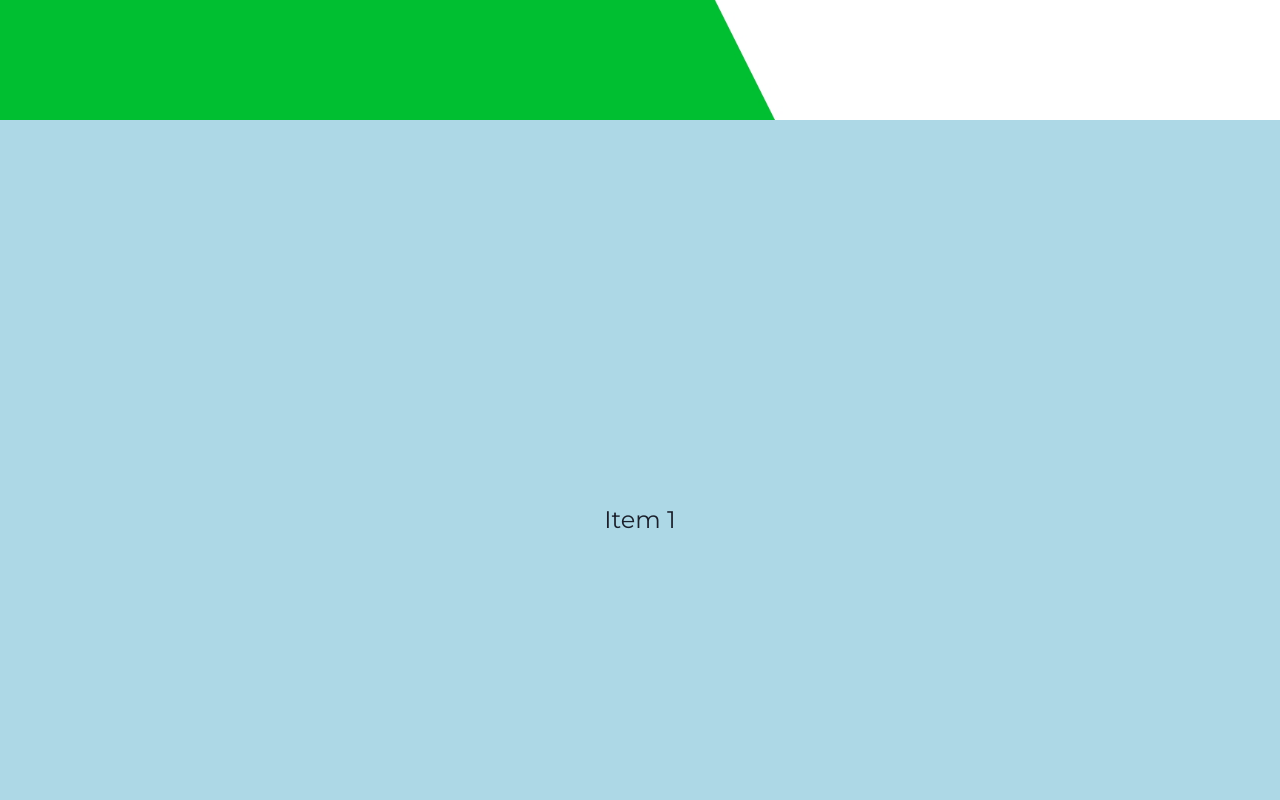
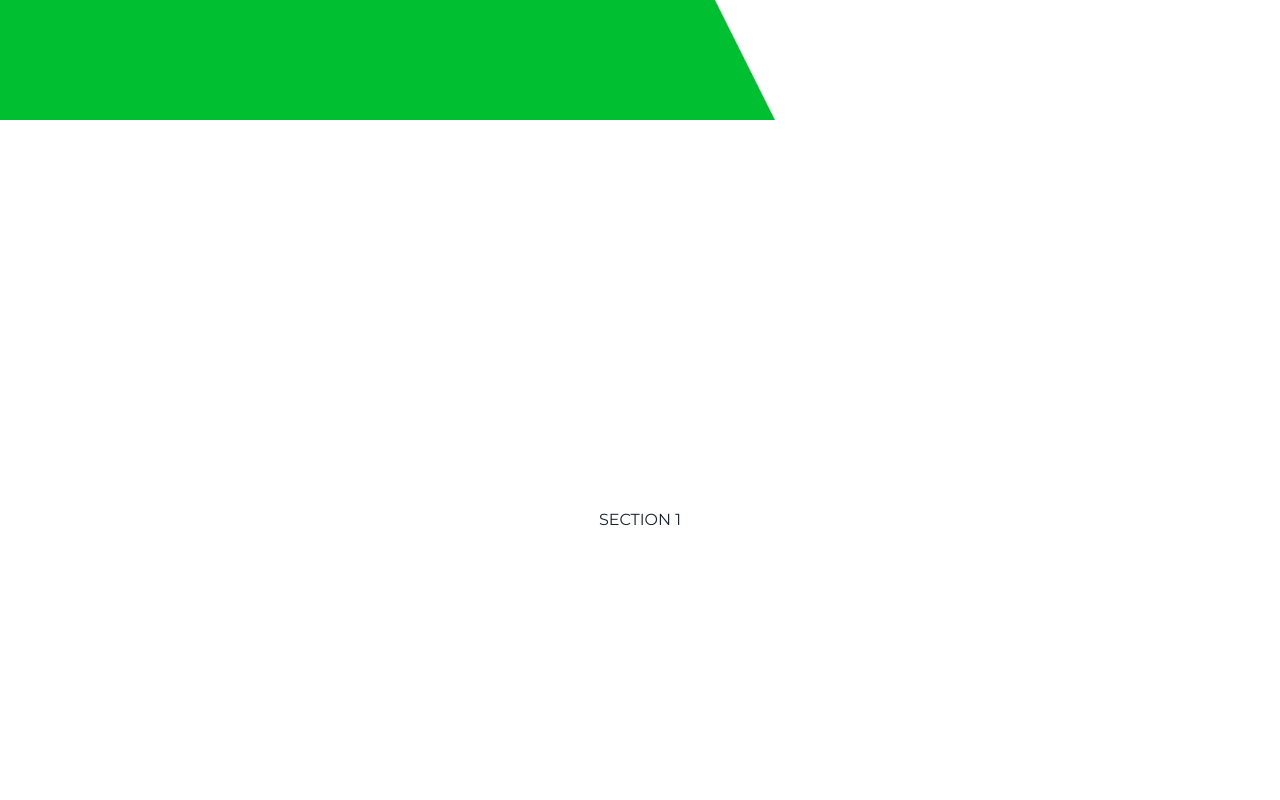
Before and after one commit to tomascodea/WeCann-Web, a Next.js app: page / in a window 1280 px wide. Shown: the part 680-1480 px from the top of the page. Built offline with nearby package versions, Linux system fonts and the light colour scheme.

Commit message:
AGREGA: ScrollSection.

```diff
--- a/app/components/Header.tsx
+++ b/app/components/Header.tsx
@@ -19,6 +19,7 @@ import { ChevronDownIcon, HamburgerIcon } from '@chakra-ui/icons';
 import Image from 'next/image';
 import NextLink from 'next/link';
 import WeCannLogo from '../../public/brand/WeCann.png';
+import WeCannLogoWhite from '../../public/brand/WeCann White.png';
 import Leaf from '../../public/assets/leaf.png';
 import { usePathname } from 'next/navigation';
 
--- /dev/null
+++ b/app/components/Home/ScrollSection.tsx
@@ -0,0 +1,58 @@
+import React, { useRef, useEffect } from "react";
+import { gsap } from "gsap";
+import { ScrollTrigger } from "gsap/dist/ScrollTrigger";
+
+gsap.registerPlugin(ScrollTrigger);
+
+const ScrollSection: React.FC = () => {
+  const sectionRef = useRef<HTMLDivElement | null>(null);
+  const triggerRef = useRef<HTMLDivElement | null>(null);
+
+  useEffect(() => {
+    const pin = gsap.fromTo(
+      sectionRef.current,
+      {
+        translateX: 0,
+      },
+      {
+        translateX: "-300vw",
+        ease: "power1.inOut",
+        duration: 1.5,
+        scrollTrigger: {
+          trigger: triggerRef.current,
+          start: "top top+=50px", // Ajustar el inicio
+          end: "+=400%", // Ajustar el final para mejor precisión
+          scrub: 1.5, // Ajuste de scrub para suavizar
+          pin: true,
+        },
+      }
+    );
+
+    return () => {
+      pin.kill();
+    };
+  }, []);
+
+  return (
+    <section className="scroll-section-outer">
+      <div ref={triggerRef}>
+        <div ref={sectionRef} className="scroll-section-inner">
+          <div className="scroll-section">
+            <h3>Section 1</h3>
+          </div>
+          <div className="scroll-section">
+            <h3>Section 2</h3>
+          </div>
+          <div className="scroll-section">
+            <h3>Section 3</h3>
+          </div>
+          <div className="scroll-section">
+            <h3>Section 4</h3>
+          </div>
+        </div>
+      </div>
+    </section>
+  );
+}
+
+export default ScrollSection;
--- a/app/components/ScrollSection.tsx
+++ /dev/null
@@ -1,71 +0,0 @@
-'use client';
-import { useEffect, useRef } from 'react';
-
-export default function ScrollSection() {
-  const sectionRef = useRef<HTMLDivElement | null>(null);
-  const itemsRef = useRef<(HTMLDivElement | null)[]>([]);
-  const horizontalScrollRef = useRef(false);
-
-  useEffect(() => {
-    let scrollIndex = 0;
-
-    const handleScroll = (e: WheelEvent) => {
-      const section = sectionRef.current;
-      if (!section) return;
-
-      const rect = section.getBoundingClientRect();
-      const isVisible = rect.top <= 0 && rect.bottom > window.innerHeight;
-
-      if (isVisible && !horizontalScrollRef.current) {
-        horizontalScrollRef.current = true;
-        window.scrollTo({ top: section.offsetTop, behavior: 'smooth' });
-      }
-
-      if (horizontalScrollRef.current) {
-        e.preventDefault();
-        if (e.deltaY > 0 && scrollIndex < itemsRef.current.length - 1) {
-          scrollIndex++;
-        } else if (e.deltaY < 0 && scrollIndex > 0) {
-          scrollIndex--;
-        }
-        itemsRef.current[scrollIndex]?.scrollIntoView({
-          behavior: 'smooth',
-          inline: 'start',
-        });
-      }
-
-      if (!isVisible && horizontalScrollRef.current) {
-        horizontalScrollRef.current = false;
-      }
-    };
-
-    window.addEventListener('wheel', handleScroll, { passive: false });
-
-    return () => {
-      window.removeEventListener('wheel', handleScroll);
-    };
-  }, []);
-
-  return (
-    <div ref={sectionRef} className="horizontal-scroll-section">
-      <div
-        ref={(el) => {
-          itemsRef.current[0] = el;
-        }}
-        className="scroll-item"
-        style={{ backgroundColor: 'lightblue' }}
-      >
-        Item 1
-      </div>
-      <div
-        ref={(el) => {
-          itemsRef.current[1] = el;
-        }}
-        className="scroll-item"
-        style={{ backgroundColor: 'lightcoral' }}
-      >
-        Item 2
-      </div>
-    </div>
-  );
-}
--- a/app/globals.css
+++ b/app/globals.css
@@ -47,20 +47,30 @@
   }
 }
 
-.horizontal-scroll-section {
-  display: flex;
-  height: 100vh;
-  overflow-x: hidden; /* Prevent horizontal overflow */
-  scroll-snap-type: x mandatory;
+.scroll-section-outer {
+  overflow: hidden;
+  position: relative;
 }
 
-.scroll-item {
-  flex: none; /* Prevent flex-grow */
-  width: 100vw; /* Each item takes full viewport width */
+.scroll-section-inner {
   height: 100vh;
+  width: 400vw; /* 4 sections, so width is 4 * 100vw */
   display: flex;
+  flex-direction: row;
+  position: relative;
+}
+
+.scroll-section {
+  height: 100vh;
+  width: 100vw; /* Each section takes full viewport width */
+  display: flex;
+  justify-content: center;
   align-items: center;
-  justify-content: center;
-  font-size: 24px;
-  scroll-snap-align: start; /* Align items to start */
 }
+
+.scroll-section h3 {
+  color: var(--primaryTextColor);
+  letter-spacing: var(--headlineMedium);
+  font-size: var(--headlineMedium);
+  text-transform: uppercase;
+}
--- a/app/page.tsx
+++ b/app/page.tsx
@@ -5,7 +5,7 @@ import WeCann from './components/Home/WeCann';
 import { Flex } from '@chakra-ui/react';
 import styles from './styles/Home.module.css';
 import Head from 'next/head';
-import ScrollSection from './components/ScrollSection';
+import ScrollSection from './components/Home/ScrollSection';
 
 gsap.registerPlugin(ScrollTrigger);
 
--- a/app/styles/Home.module.css
+++ b/app/styles/Home.module.css
@@ -37,3 +37,31 @@
   box-shadow: rgba(0, 0, 0, 0.1) 0px 20px 25px -5px, rgba(0, 0, 0, 0.04) 0px 10px 10px -5px;
   background: linear-gradient(120deg, #20BF30, #00BF30);
 }
+
+.scroll-section-outer {
+  overflow: hidden;
+  position: relative;
+}
+
+.scroll-section-inner {
+  height: 100vh;
+  width: 400vw; /* 4 sections, so width is 4 * 100vw */
+  display: flex;
+  flex-direction: row;
+  position: relative;
+}
+
+.scroll-section {
+  height: 100vh;
+  width: 100vw; /* Each section takes full viewport width */
+  display: flex;
+  justify-content: center;
+  align-items: center;
+}
+
+.scroll-section h3 {
+  color: var(--primaryTextColor);
+  letter-spacing: var(--headlineMedium);
+  font-size: var(--headlineMedium);
+  text-transform: uppercase;
+}
```
Lines whose indentation alone changed are shown as unchanged.
